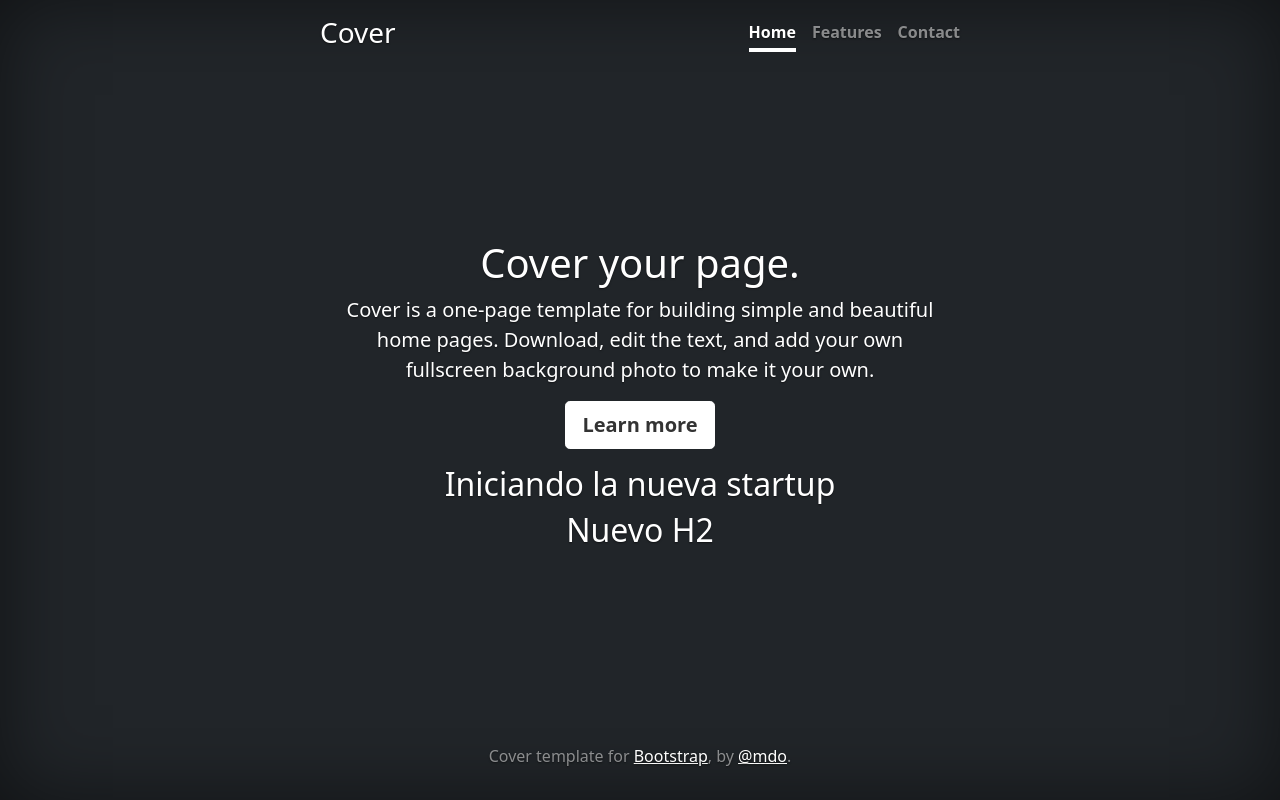
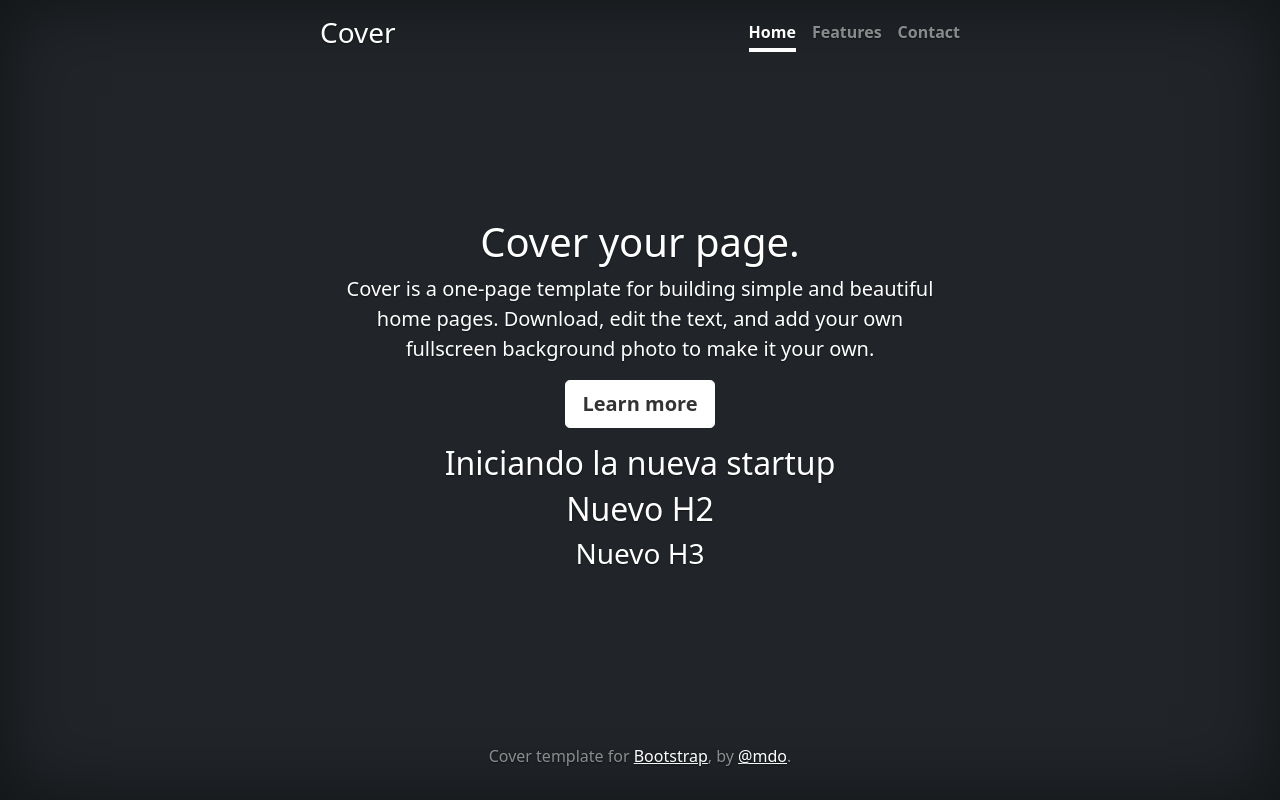
Before and after one commit to JoseCarba5/git_work, a plain HTML site: page index.html in a window 1280 px wide. Drawn offline with Linux system fonts and the light colour scheme.

Commit message:
añadiendo h3

```diff
--- a/index.html
+++ b/index.html
@@ -57,6 +57,7 @@
     </p>
     <h2>Iniciando la nueva startup</h2>
     <h2>Nuevo H2</h2>
+    <h3>Nuevo H3</h3>
   </main>
 
   <footer class="mt-auto text-white-50">
```
